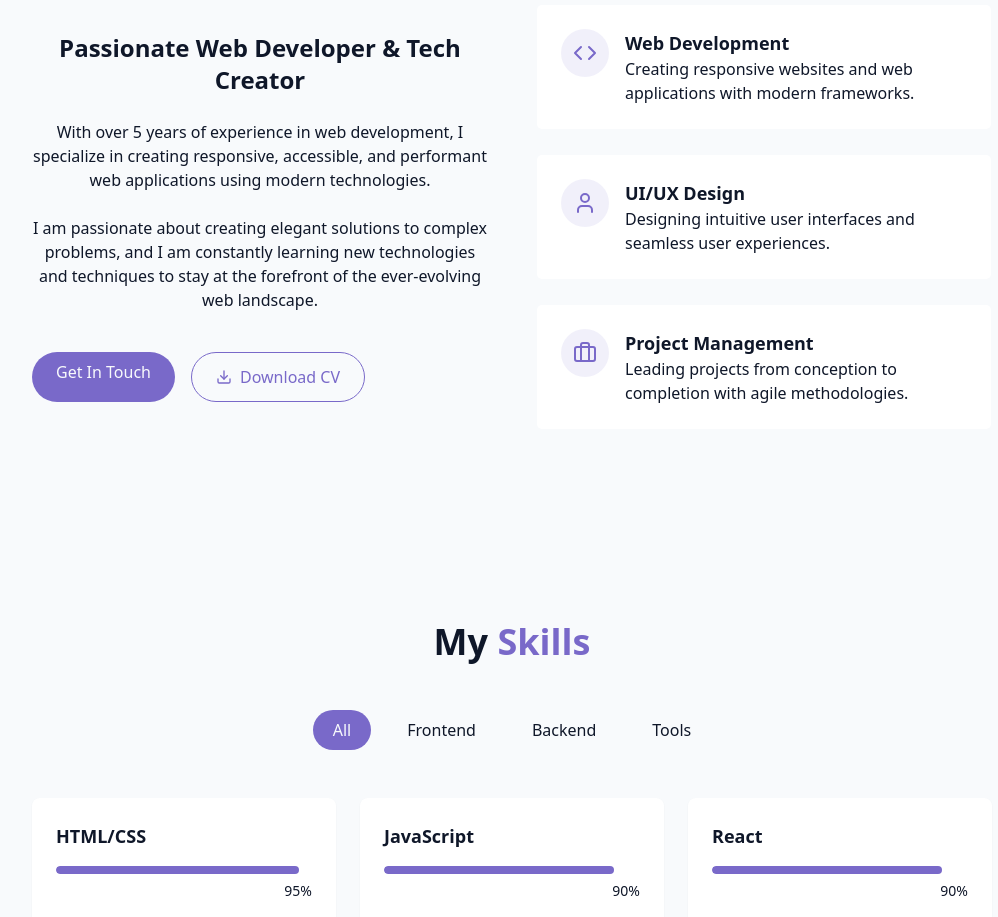
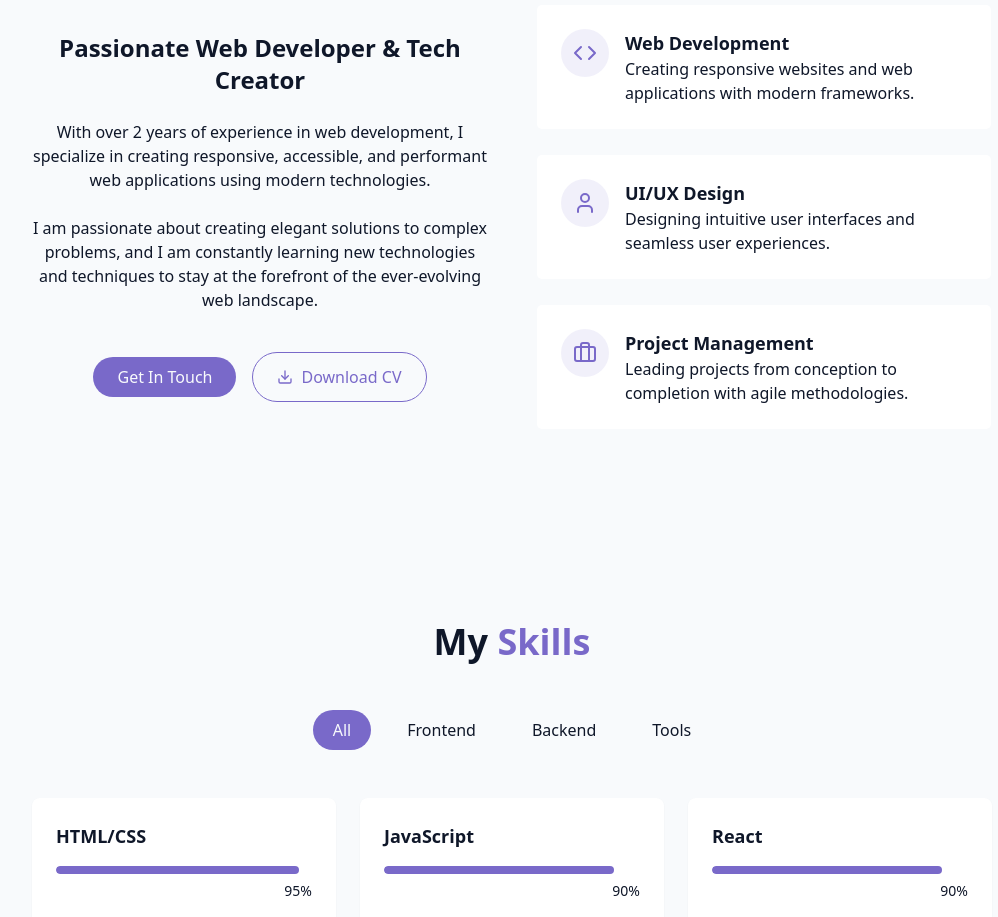
Before and after one commit to Abdelmajeed0/abdelmajeed-portofolio, a React (Vite) app: page / in a window 1280 px wide. Shown: the part 980-1897 px from the top of the page, without its empty margins (128-1126 px from the left). Built offline with nearby package versions, Linux system fonts and the light colour scheme.

Commit message:
fixed about section

```diff
--- a/src/components/AboutSection.jsx
+++ b/src/components/AboutSection.jsx
@@ -64,7 +64,7 @@ export const AboutSection = () => {
             </h3>
 
             <p className="text-muted-foreground">
-              With over 5 years of experience in web development, I specialize
+              With over 2 years of experience in web development, I specialize
               in creating responsive, accessible, and performant web
               applications using modern technologies.
             </p>
@@ -76,7 +76,7 @@ export const AboutSection = () => {
               landscape.
             </p>
 
-            <div className="flex flex-col sm:flex-row gap-4 pt-4">
+            <div className="flex flex-col items-center justify-center sm:flex-row gap-4 pt-4">
               <motion.a
                 href="#contact"
                 className="cosmic-button hover:scale-105 transition-transform"
```
